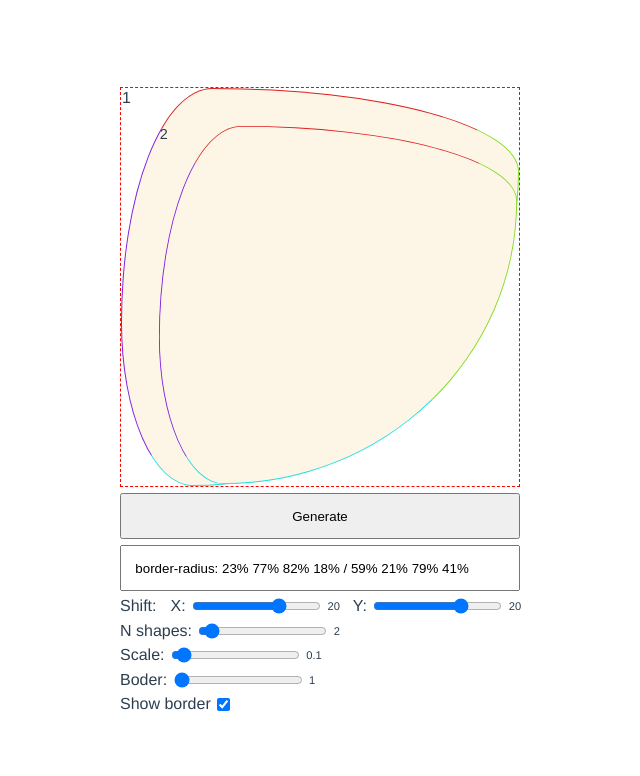
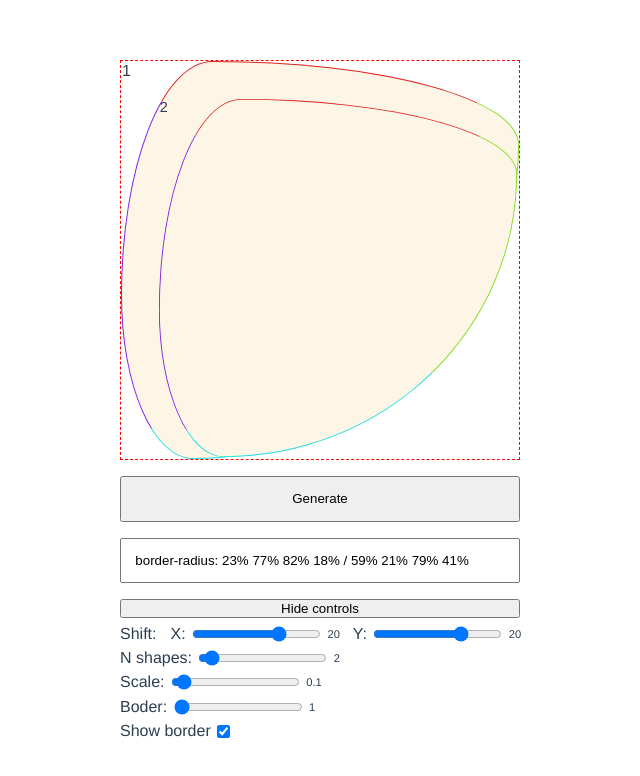
Before and after one commit to maxzz/border-radius-generator, a Vue app: page / in a window 1280 px wide. Shown: the top 776 px of the page, without its empty margins (320-960 px from the left). Built offline with nearby package versions, Linux system fonts and the light colour scheme.

Commit message:
feature: add show/hide controls

```diff
--- a/src/App.vue
+++ b/src/App.vue
@@ -19,6 +19,12 @@
 
         <input type="text" :value="generatedTxt" readonly>
 
+        <div class="control-panel">
+            <button class="controls-header" @click="options.showControls = !options.showControls">
+                {{ options.showControls ? 'Hide controls' : 'Show controls' }}
+            </button>
+
+            <template v-if="options.showControls">
                 <div class="control-row">
                     <span>Shift:</span>
                     <label>X: <input type="range" min="-50" max="50" step="1" v-model="options.shiftX"><span class="value-disp">{{options.shiftX}}</span></label>
@@ -34,7 +40,7 @@
                 </div>
 
                 <div class="control-row">
-            <label>Boder: <input type="range" min="1" max="40" step="1" v-model="options.borderWidth"><span class="value-disp">{{options.borderWidth}}</span></label>
+                    <label>Boder: <input type="range" min="1" max="100" step="1" v-model="options.borderWidth"><span class="value-disp">{{options.borderWidth}}</span></label>
                 </div>
 
                 <div class="control-row">
@@ -46,6 +52,8 @@
                             <span class="legend-bl">b-l</span>
                         </div>
                     </label>
+                </div>
+            </template>
         </div>
 
     </main>
@@ -84,6 +92,7 @@
                 shiftX: 20,
                 shiftY: 20,
                 showBorder: true,
+                showControls: true,
             });
 
             function getItemCss(num) {
@@ -124,6 +133,11 @@
     }
 
     main {
+        display: grid;
+        row-gap: 1em;
+    }
+
+    .control-panel {
         display: grid;
         row-gap: .4em;
     }
```
Lines whose indentation alone changed are shown as unchanged.
